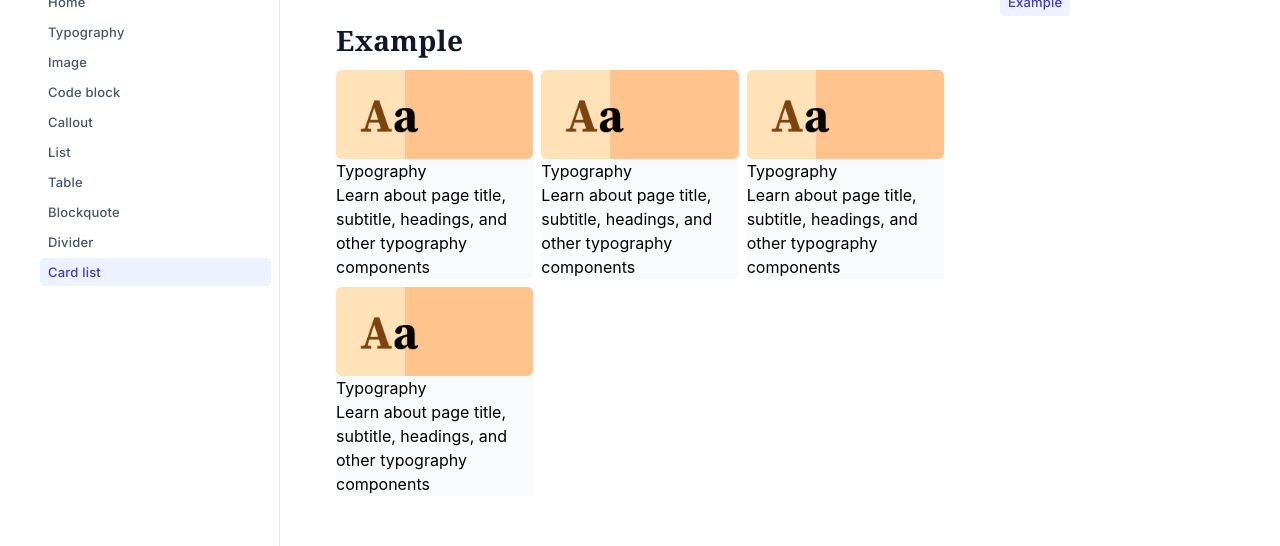
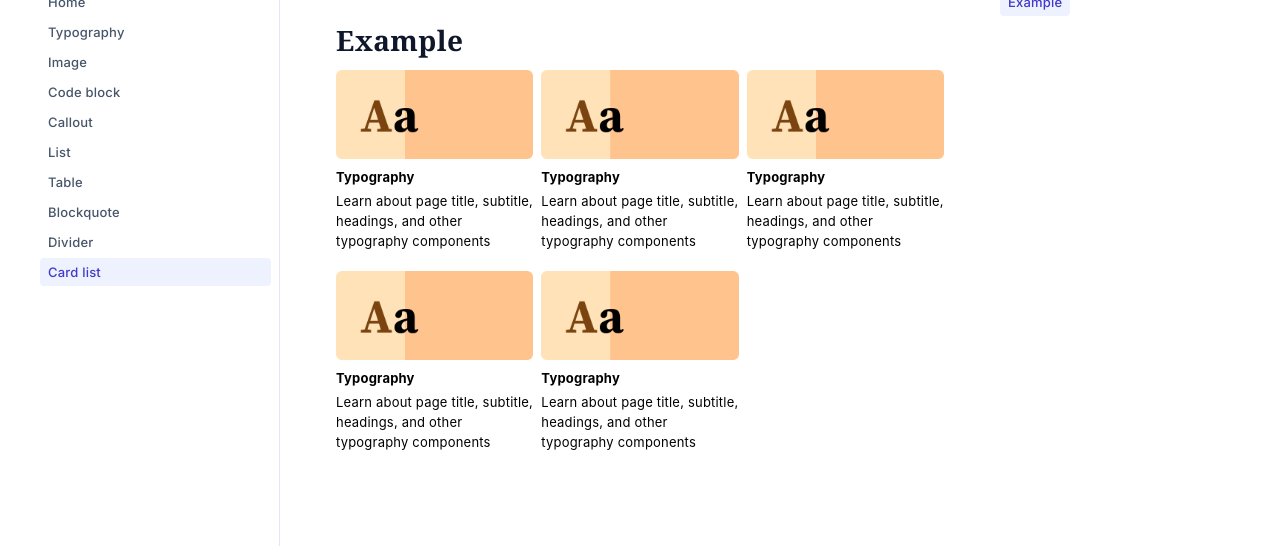
Before and after one commit to vrepsys/portal-template, a Next.js app: page /card-list in a window 1280 px wide. Shown: the part 146-692 px from the top of the page. Built offline with nearby package versions, Linux system fonts and the light colour scheme; a web font is replaced by a local one.

Commit message:
Updated card style

```diff
--- a/pages/card-list.tsx
+++ b/pages/card-list.tsx
@@ -6,12 +6,12 @@ import TypographyImage from '/public/cards/typography.png';
 
 const Card: React.FC = () => {
   return (
-    <div className="flex flex-col bg-gray-50 max-w-[266px]">
+    <div className="flex flex-col mb-3">
       <div className="flex overflow-hidden">
-        <Image width={266} height={120} src={TypographyImage} alt="" aria-hidden={true} />
+        <Image src={TypographyImage} alt="" aria-hidden={true} />
       </div>
-      <div>Typography</div>
-      <div>Learn about page title, subtitle, headings, and other typography components</div>
+      <div className='text-small font-bold mt-2'>Typography</div>
+      <div className='text-small mt-1'>Learn about page title, subtitle, headings, and other typography components</div>
     </div>
   );
 };
@@ -25,12 +25,13 @@ const CardsPage: NextPage = () => {
           <PageSubtitle>Learn more about table components in this template</PageSubtitle>
         </header>
         <Heading2>Example</Heading2>
-        <div className="grid grid-cols-1 md:grid-cols-2 lg:grid-cols-3 gap-2">
-          <Card />
-          <Card />
-          <Card />
-          <Card />
-        </div>
+        <ul className="card-list grid grid-cols-1 md:grid-cols-2 lg:grid-cols-3 gap-2">
+          <li><Card /></li>
+          <li><Card /></li>
+          <li><Card /></li>
+          <li><Card /></li>
+          <li><Card /></li>
+        </ul>
       </article>
     </PageLayout>
   );
--- a/styles/globals.css
+++ b/styles/globals.css
@@ -129,6 +129,13 @@ a {
   article ul li {
   }
   article ol li {
+  }
+
+  article ul.card-list {
+    @apply list-none
+  }
+  article ul.card-list li {
+    @apply ml-0;
   }
 
   article hr {
@@ -274,7 +281,7 @@ a {
     @apply text-red-300;
   }
   .code-block class-name {
-    @apply text-slate-50 underline;
+    @apply text-slate-50 underline underline-offset-2;
   }
   .code-block .hljs-boolean {
     @apply text-teal-200;
```
